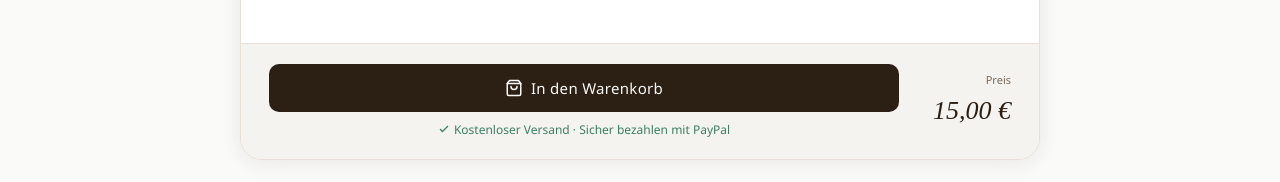
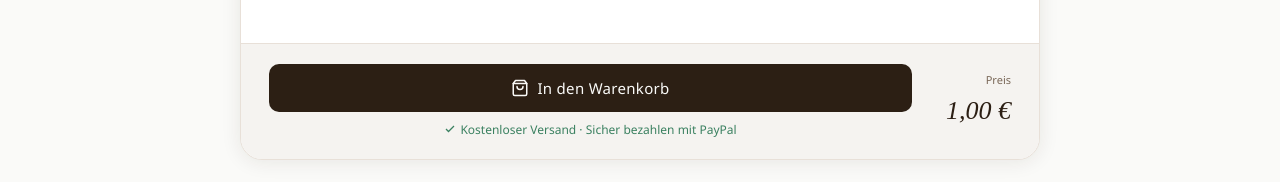
Before and after one commit to wpeterchwarz-collab/kronenwelt.de, a plain HTML site: page index.html in a window 1280 px wide. Shown: the part 2280-2462 px from the top of the page. Drawn offline with nearby package versions, Linux system fonts and the light colour scheme.

Commit message:
Admin: Preise aktualisiert

```diff
--- a/index.html
+++ b/index.html
@@ -2149,10 +2149,30 @@ function updatePreviewImage() {
 
 /* ---- 1. KONFIGURATION ---- */
 const PRICES = {
-  'Party':       { 'Gross': 15, 'Klein': 14, 'Mini': 13, 'Extra Mini': 12 },
-  'Einfarbig':   { 'Gross': 15, 'Klein': 14, 'Mini': 13, 'Extra Mini': 12 },
-  'Glitzer':     { 'Gross': 17, 'Klein': 16, 'Mini': 15, 'Extra Mini': 14 },
-  'Edel & Wild': { 'Gross': 17, 'Klein': 16, 'Mini': 15, 'Extra Mini': 14 }
+  "Party": {
+    "Gross": 1,
+    "Klein": 14,
+    "Mini": 13,
+    "Extra Mini": 12
+  },
+  "Einfarbig": {
+    "Gross": 15,
+    "Klein": 14,
+    "Mini": 13,
+    "Extra Mini": 12
+  },
+  "Glitzer": {
+    "Gross": 17,
+    "Klein": 16,
+    "Mini": 15,
+    "Extra Mini": 14
+  },
+  "Edel & Wild": {
+    "Gross": 17,
+    "Klein": 16,
+    "Mini": 15,
+    "Extra Mini": 14
+  }
 };
 
 const BOMMELS = {
```
